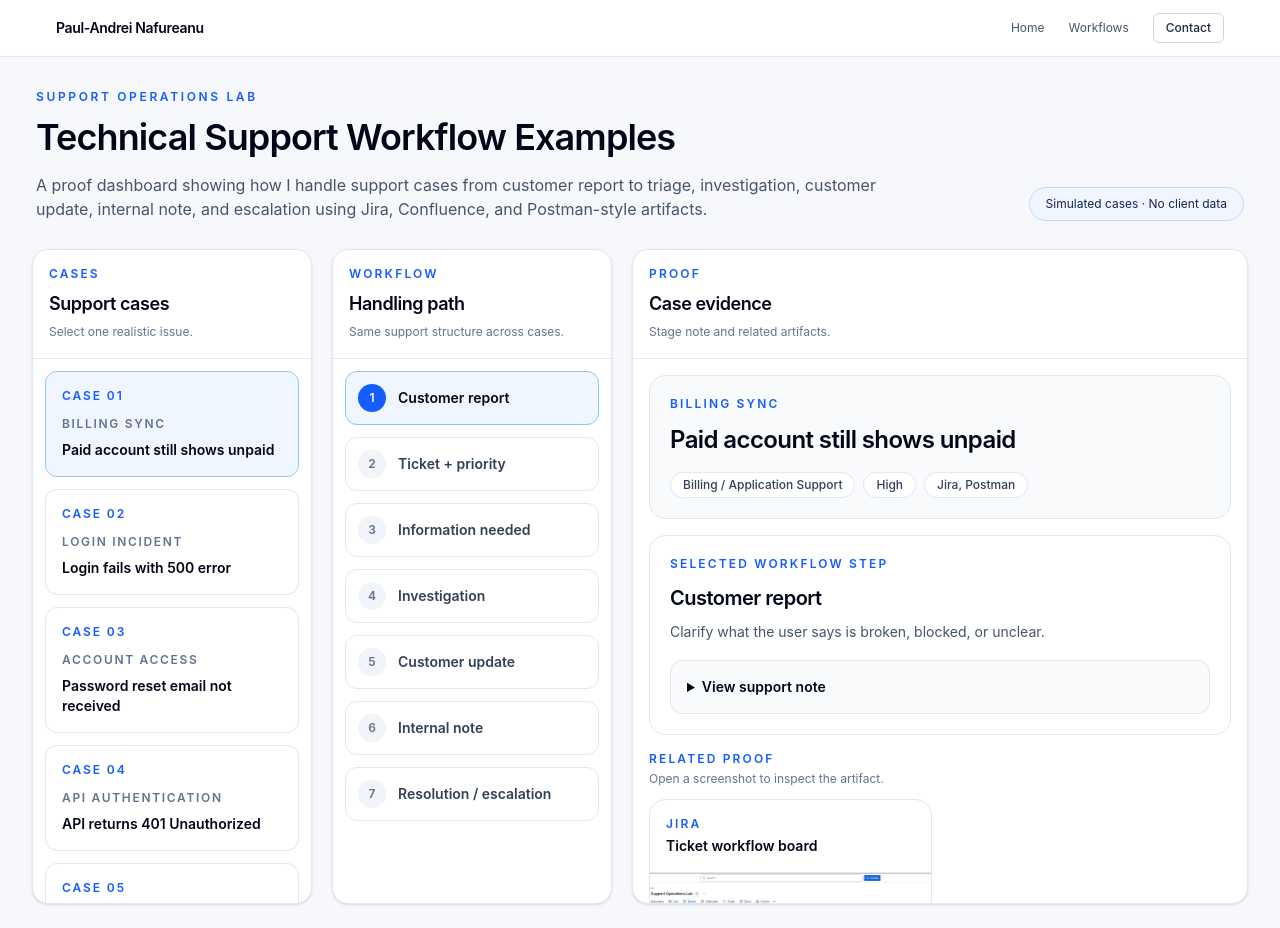
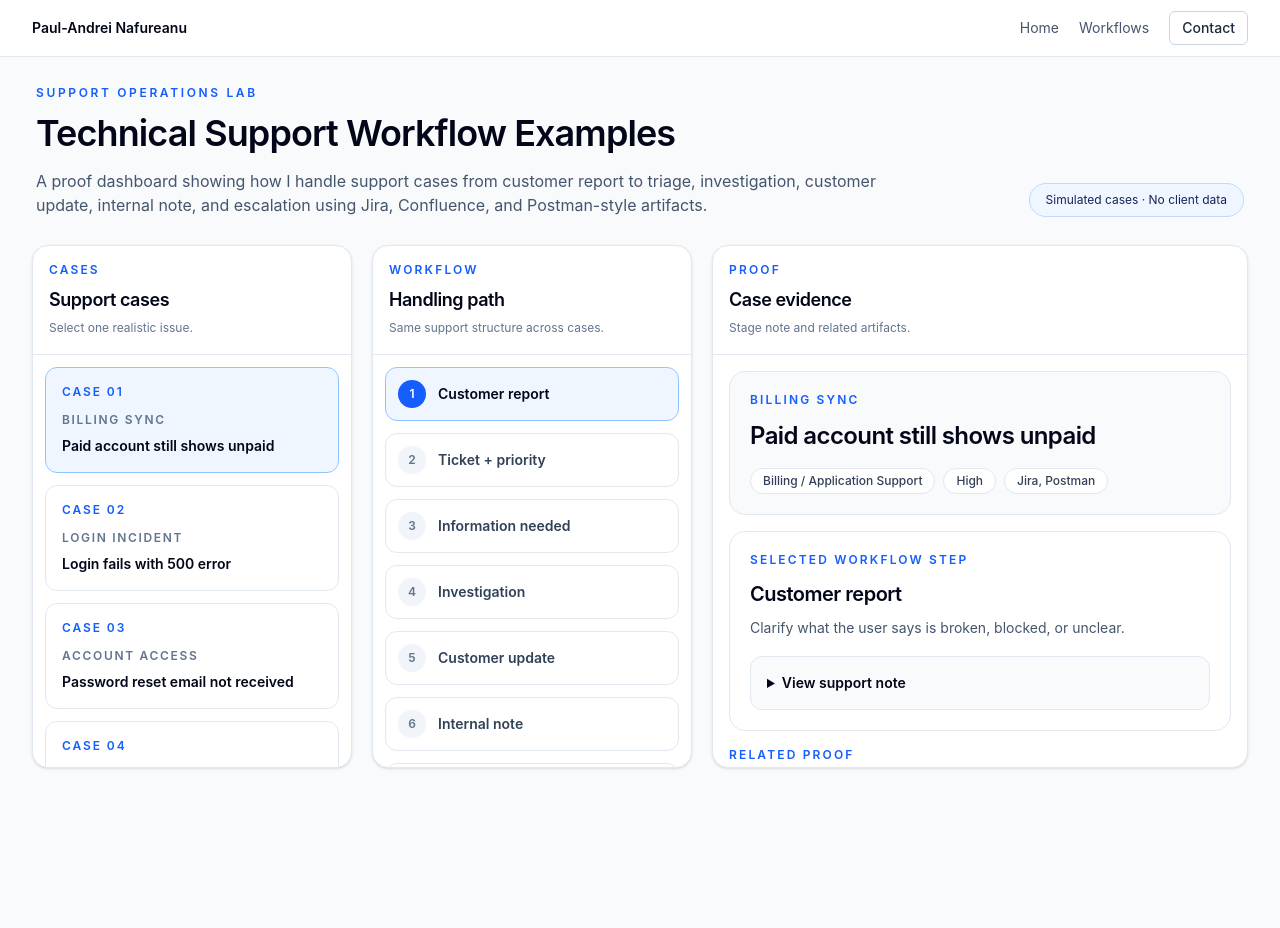
Before and after one commit to PaulNafureanu/Portfolio, a React app: page /technical-support-workflow-examples in a window 1280 px wide. After the commit the page ends 800 px from the top, so only its background shows below. Built offline with nearby package versions, Linux system fonts and the light colour scheme; the HTML template or start-up script is replaced by a standard one.

Commit message:
Polish workflow dashboard viewer

```diff
--- a/src/app/AppLayout.tsx
+++ b/src/app/AppLayout.tsx
@@ -2,38 +2,38 @@ import { Link, Outlet } from "react-router";
 
 export function AppLayout() {
   return (
-    <div className="min-h-screen bg-[#f7f8fb] text-slate-950">
-      <header className="sticky top-0 z-50 border-b border-slate-200 bg-white/90 backdrop-blur">
-        <div className="flex h-14 w-full items-center justify-between px-6 md:px-10 xl:px-14">
-          <Link
-            to="/"
-            className="text-sm font-semibold tracking-tight text-slate-950"
-          >
+    <div className="flex h-dvh flex-col overflow-hidden bg-slate-50 text-slate-950">
+      <header className="shrink-0 border-b border-slate-200 bg-white">
+        <nav className="mx-auto flex h-14 max-w-[1800px] items-center justify-between px-6 md:px-8">
+          <Link to="/" className="text-sm font-semibold text-slate-950">
             Paul-Andrei Nafureanu
           </Link>
 
-          <nav className="flex items-center gap-4 text-xs text-slate-600 md:gap-6">
-            <Link to="/" className="hover:text-slate-950">
+          <div className="flex items-center gap-5 text-sm">
+            <Link to="/" className="text-slate-600 hover:text-slate-950">
               Home
             </Link>
+
             <Link
               to="/technical-support-workflow-examples"
-              className="hover:text-slate-950"
+              className="text-slate-600 hover:text-slate-950"
             >
               Workflows
             </Link>
 
             <a
               href="mailto:paul.nafureanu@gmail.com"
-              className="rounded-md border border-slate-300 bg-white px-3 py-1.5 font-medium text-slate-800 transition hover:bg-slate-50"
+              className="rounded-md border border-slate-300 bg-white px-3 py-1.5 font-medium text-slate-800 hover:bg-slate-50"
             >
               Contact
             </a>
-          </nav>
-        </div>
+          </div>
+        </nav>
       </header>
 
-      <Outlet />
+      <main className="min-h-0 flex-1 overflow-hidden">
+        <Outlet />
+      </main>
     </div>
   );
 }
--- a/src/components/ImageModal.tsx
+++ b/src/components/ImageModal.tsx
@@ -13,16 +13,16 @@ type ImageModalProps = {
 export function ImageModal({ item, onClose }: ImageModalProps) {
   return (
     <div
-      className="fixed inset-0 z-[100] flex items-center justify-center bg-slate-950/80 p-4 backdrop-blur-sm"
+      className="fixed inset-0 z-[100] flex items-center justify-center bg-slate-950/80 p-6 backdrop-blur-sm"
       role="dialog"
       aria-modal="true"
       onClick={onClose}
     >
       <div
-        className="max-h-[94vh] w-[94vw] max-w-[1680px] overflow-hidden rounded-2xl border border-slate-700 bg-white shadow-2xl"
+        className="relative flex max-h-[92vh] w-[92vw] max-w-[1600px] flex-col overflow-hidden rounded-2xl bg-white shadow-2xl"
         onClick={(event) => event.stopPropagation()}
       >
-        <div className="flex items-center justify-between border-b border-slate-200 px-4 py-3">
+        <div className="flex shrink-0 items-center justify-between px-4 py-3">
           <div>
             <p className="text-xs font-semibold uppercase tracking-[0.18em] text-blue-600">
               {item.label}
@@ -34,17 +34,17 @@ export function ImageModal({ item, onClose }: ImageModalProps) {
           <button
             type="button"
             onClick={onClose}
-            className="cursor-pointer rounded-md border border-slate-300 px-3 py-1.5 text-sm font-medium text-slate-700 hover:bg-slate-50"
+            className="rounded-md border border-slate-300 bg-white px-3 py-1.5 text-sm font-medium text-slate-700 hover:bg-slate-50"
           >
             Close
           </button>
         </div>
 
-        <div className="max-h-[86vh] overflow-auto bg-slate-100 p-3">
+        <div className="min-h-0 flex-1 bg-white p-3">
           <img
             src={item.image}
             alt={item.alt}
-            className="mx-auto h-auto w-full rounded-lg border border-slate-200 bg-white"
+            className="mx-auto h-full max-h-[82vh] w-full object-contain"
           />
         </div>
       </div>
--- a/src/features/technical-support/WorkflowDashboard.tsx
+++ b/src/features/technical-support/WorkflowDashboard.tsx
@@ -26,11 +26,11 @@ export function WorkflowDashboard() {
 
   return (
     <>
-      <main className="min-h-[calc(100dvh-3.5rem)] px-5 py-6 md:px-8">
-        <div className="mx-auto flex h-full max-w-[1800px] flex-col gap-5">
+      <section className="flex h-full flex-col overflow-hidden px-5 pt-5 pb-8 md:px-8">
+        <div className="mx-auto flex min-h-0 w-full max-w-[1800px] flex-1 flex-col gap-5">
           <DashboardHeader />
 
-          <div className="grid flex-1 gap-5 lg:grid-cols-[280px_280px_minmax(0,1fr)]">
+          <div className="grid min-h-0 flex-1 gap-5 lg:grid-cols-[320px_320px_minmax(0,1fr)]">
             <CaseList
               cases={technicalSupportCases}
               activeCaseIndex={activeCaseIndex}
@@ -50,7 +50,7 @@ export function WorkflowDashboard() {
             />
           </div>
         </div>
-      </main>
+      </section>
 
       {modalItem ? (
         <ImageModal item={modalItem} onClose={() => setModalItem(null)} />
--- a/src/features/technical-support/components/CaseList.tsx
+++ b/src/features/technical-support/components/CaseList.tsx
@@ -21,7 +21,7 @@ export function CaseList({
       title={panelCopy.title}
       description={panelCopy.description}
     >
-      <div className="max-h-[calc(100dvh-16rem)] overflow-auto p-3">
+      <div className="h-full overflow-auto p-3">
         {cases.map((item, index) => {
           const isActive = index === activeCaseIndex;
 
--- a/src/features/technical-support/components/PanelShell.tsx
+++ b/src/features/technical-support/components/PanelShell.tsx
@@ -15,9 +15,9 @@ export function PanelShell({
 }: PanelShellProps) {
   return (
     <section
-      className={`min-h-0 rounded-2xl border border-slate-200 bg-white shadow-sm ${className}`}
+      className={`flex min-h-0 flex-col overflow-hidden rounded-2xl border border-slate-200 bg-white shadow-sm ${className}`}
     >
-      <div className="border-b border-slate-200 p-4">
+      <div className="shrink-0 border-b border-slate-200 p-4">
         <p className="text-xs font-semibold uppercase tracking-[0.18em] text-blue-600">
           {eyebrow}
         </p>
@@ -29,7 +29,7 @@ export function PanelShell({
         <p className="mt-1 text-xs leading-5 text-slate-500">{description}</p>
       </div>
 
-      {children}
+      <div className="min-h-0 flex-1 overflow-hidden">{children}</div>
     </section>
   );
 }
--- a/src/features/technical-support/components/ProofPanel.tsx
+++ b/src/features/technical-support/components/ProofPanel.tsx
@@ -29,7 +29,7 @@ export function ProofPanel({
       title={panelCopy.title}
       description={panelCopy.description}
     >
-      <div className="max-h-[calc(100dvh-16rem)] overflow-auto p-4">
+      <div className="h-full overflow-auto p-4">
         <section className="rounded-2xl border border-slate-200 bg-slate-50 p-5">
           <p className="text-xs font-semibold uppercase tracking-[0.18em] text-blue-600">
             {activeCase.issueClass}
--- a/src/features/technical-support/components/WorkflowStageList.tsx
+++ b/src/features/technical-support/components/WorkflowStageList.tsx
@@ -21,7 +21,7 @@ export function WorkflowStageList({
       title={panelCopy.title}
       description={panelCopy.description}
     >
-      <div className="max-h-[calc(100dvh-16rem)] overflow-auto p-3">
+      <div className="h-full overflow-auto p-3">
         {stages.map((stage, index) => {
           const isActive = stage.key === activeStageKey;
 
--- a/src/index.css
+++ b/src/index.css
@@ -1,16 +1,46 @@
 @import "tailwindcss";
 
-html {
-  scroll-behavior: smooth;
+html,
+body,
+#root {
+  height: 100%;
 }
 
 body {
   margin: 0;
-  min-width: 320px;
-  background: #f7f8fb;
+  overflow: hidden;
+  background: #f8fafc;
 }
 
 button,
-a {
+a,
+summary {
   cursor: pointer;
 }
+
+* {
+  scrollbar-width: thin;
+  scrollbar-color: #cbd5e1 transparent;
+}
+
+*::-webkit-scrollbar {
+  width: 10px;
+  height: 10px;
+}
+
+*::-webkit-scrollbar-track {
+  background: transparent;
+}
+
+*::-webkit-scrollbar-thumb {
+  background: #cbd5e1;
+  border: 3px solid transparent;
+  border-radius: 999px;
+  background-clip: content-box;
+}
+
+*::-webkit-scrollbar-thumb:hover {
+  background: #94a3b8;
+  border: 3px solid transparent;
+  background-clip: content-box;
+}
```
